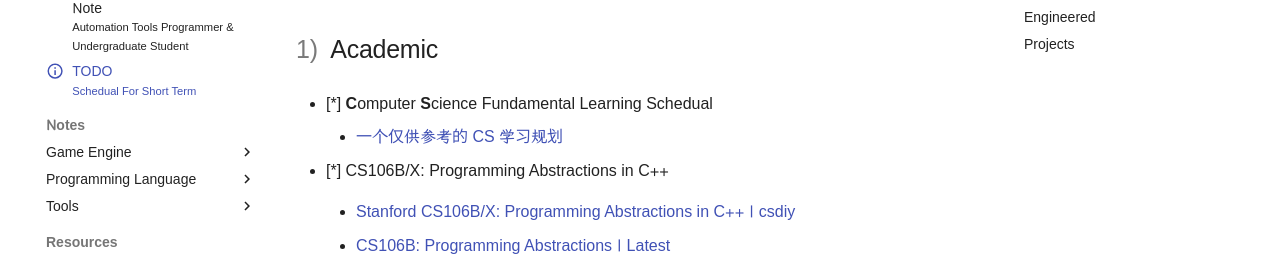
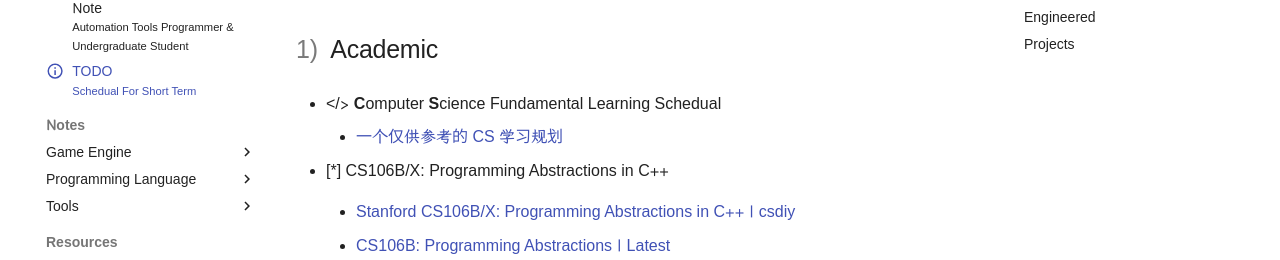
Before and after one commit to virtualguard101/note, an MkDocs documentation site: the page built from docs/TODO.md, in a window 1280 px wide and 900 px high. Shown: the part 148-408 px from the top of the window. Built offline with MkDocs 1.6.1 and Material for MkDocs 9.7.7, drawn with Linux system fonts in a browser that asks for light colours; some web fonts are replaced; comment, search, counter and statistics services are not loaded.

```diff
--- a/docs/TODO.md
+++ b/docs/TODO.md
@@ -7,7 +7,7 @@ subtitle: Schedual For Short Term
 
 ## Academic
 
-- [*] **C**omputer **S**cience Fundamental Learning Schedual
+- </> **C**omputer **S**cience Fundamental Learning Schedual
     - [一个仅供参考的 CS 学习规划](https://csdiy.wiki/CS%E5%AD%A6%E4%B9%A0%E8%A7%84%E5%88%92/)
 
 - [*] CS106B/X: Programming Abstractions in C++
```
